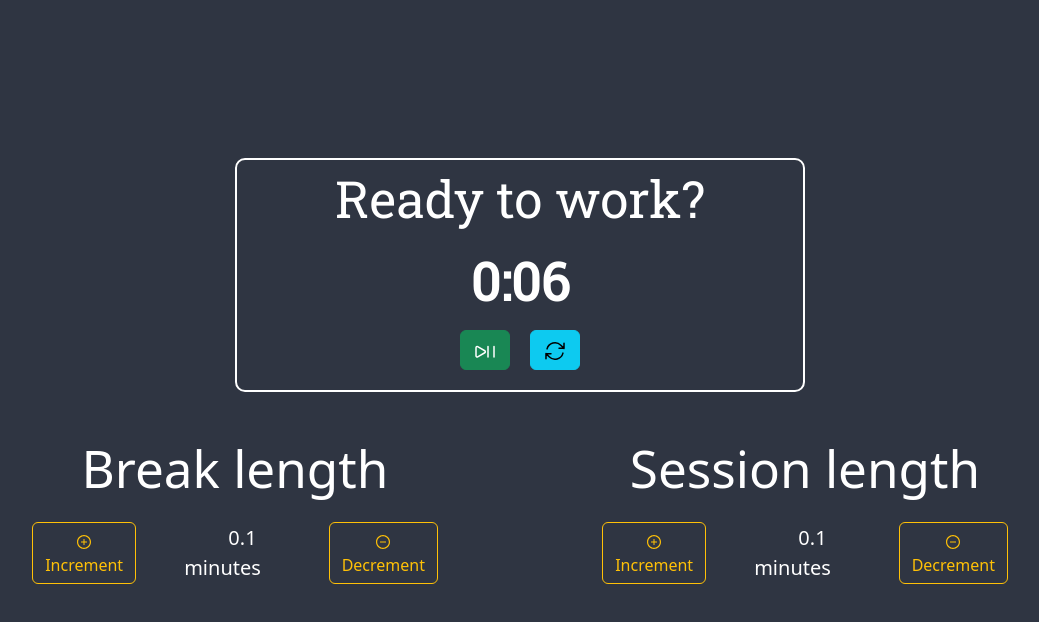
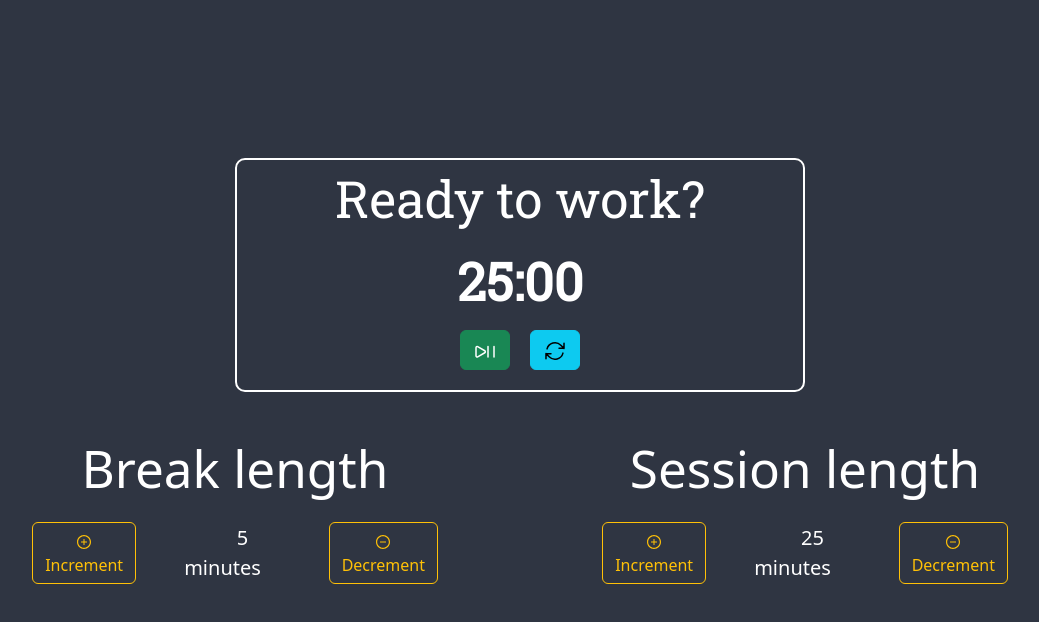
Before and after one commit to mrcrazyog/fcc-react-project-five, a React (Vite) app: page / in a window 1280 px wide. Shown: the top 622 px of the page, without its empty margins (120-1159 px from the left). Built offline with nearby package versions, Linux system fonts and the light colour scheme.

Commit message:
fixed time

```diff
--- a/src/Timer.jsx
+++ b/src/Timer.jsx
@@ -13,8 +13,8 @@ function Timer() {
     height: '24px',
   };
 
-  const [breakCount, setBreakCount] = useState(0.1);
-  const [sessionCount, setSessionCount] = useState(0.1);
+  const [breakCount, setBreakCount] = useState(5);
+  const [sessionCount, setSessionCount] = useState(25);
   const [clockCount, setClockCount] = useState(sessionCount * 60); //multiplying to get the number of seconds
   const [loop, setLoop] = useState(undefined);
   const [breakToggle, setBreakToggle] = useState(false); // if true, it means a session is running (not a break)
@@ -29,6 +29,7 @@ function Timer() {
     let minutes = Math.floor(count / 60);
     let seconds = count % 60;
     seconds = seconds < 10 ? '0' + seconds : seconds;
+    minutes = minutes < 10 ? '0' + minutes : minutes;
     return `${minutes}:${seconds}`;
   };
 
```
